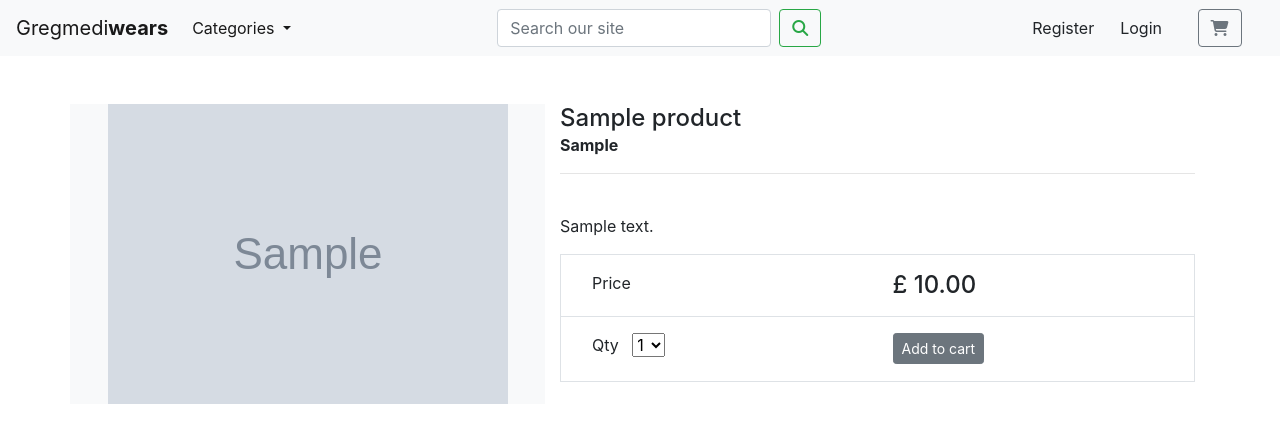
After one commit to gozygreg/gregmediwears, a Django app: a page that uses store/templates/store/base.html in a window 1280 px wide. The commit adds this page. Shown: the top 443 px of the page. Run offline with Django 3.2, Linux system fonts and the light colour scheme; tables that the repository leaves empty hold one stand-in row (values such as "Sample post"); grey boxes marked "Sample" are stand-in pictures; some libraries are stand-ins or nearby versions.

Commit message:
Create custom url or dynamic links so that users can be redirected to specific product page(product detail page) and specific category page, also build category lsit view

```diff
--- a/store/models.py
+++ b/store/models.py
@@ -1,4 +1,5 @@
 from django.db import models
+from django.urls import reverse
 
 
 class Category(models.Model):
@@ -10,6 +11,13 @@ class Category(models.Model):
 
     def __str__(self):
         return self.name
+
+    def get_absolute_url(self):
+        """
+        creates custom url so that users can be redirected to
+        specific category page
+        """
+        return reverse('list-category', args=[self.slug])
 
 
 class Product(models.Model):
@@ -29,3 +37,10 @@ class Product(models.Model):
 
     def __str__(self):
         return self.name
+
+    def get_absolute_url(self):
+        """
+        creates custom url so that users can be redirected to
+        specific product page
+        """
+        return reverse('product-info', args=[self.slug])
--- a/store/templates/store/base.html
+++ b/store/templates/store/base.html
@@ -64,14 +64,13 @@
                     </li>
                     {% for category in all_categories %}
                     <li>
-                        <a class="dropdown-item" href="">{{ category.name }}</a>
+                        <a class="dropdown-item" href="{{ category.get_absolute_url }}">{{ category.name }}</a>
                     </li>
                     {% endfor %}
                     <div class="dropdown-divider"></div>
                     <a class="dropdown-item" href="#">Something else here</a>
                 </ul>
             </li>
-
         </ul>
         <form method="GET" action="" class="form-inline my-2 my-lg-0">
             <input class="form-control mr-sm-2" type="search" placeholder="Search our site" aria-label="Search"
--- /dev/null
+++ b/store/templates/store/product-info.html
@@ -0,0 +1,61 @@
+{% extends "./base.html" %}
+{% load static %}
+{% block content %}
+<div class="container">
+    <main class="pt-5">
+        <div class="row g-3">
+            <div class="col-md-5 col-lg-5 order-md-first bg-light">
+                <!-- Product image -->
+                <img class="img-fluid mx-auto d-block" alt="{{ product.name }}" src="{{ product.image.url }}">
+            </div>
+            <div class="col-md-7 col-lg-7 ps-md-3 ps-lg-5">
+                <h1 class="mb-0 h4">
+                    <!-- Product title -->
+                    {{ product.name | capfirst}}
+                </h1>
+                <strong>
+                    <!-- Product brand -->
+                    {{ product.brand | capfirst }}
+                </strong>
+                <hr>
+                <br>
+                <p>
+                    <!-- Product description -->
+                    {{ product.description | capfirst }}
+                </p>
+                <div class="border">
+                    <div class="col border-bottom">
+                        <div class="row p-3">
+                            <div class="col-6"> Price </div>
+                            <div class="col-6 text-end"><span class="h4 fw-bold">£
+                                    <!-- Product price -->
+                                    {{ product.price }}
+                                </span></div>
+                        </div>
+                    </div>
+                    <div class="col">
+                        <div class="row p-3">
+                            <div class="col-6">
+                                <label for="select">Qty</label>
+                                &nbsp;
+                                <select id="select">
+                                    <option value="1">1</option>
+                                    <option value="2">2</option>
+                                    <option value="3">3</option>
+                                    <option value="4">4</option>
+                                </select>
+                            </div>
+                            <div class="col-6 text-end">
+                                <button type="button" id="add-button" value="" class="btn btn-secondary btn-sm">
+                                    Add to cart
+                                </button>
+                            </div>
+                        </div>
+                    </div>
+                </div>
+            </div>
+        </div>
+    </main>
+    <br>
+</div>
+{% endblock %}
--- a/store/urls.py
+++ b/store/urls.py
@@ -3,8 +3,12 @@ from . import views
 
 
 urlpatterns = [
+    # Store or homepage
     path('', views.store, name='store'),
-    path('product/<slug:slug>/', views.product_info, name='product-info'),
+    # product detail or individual product
+    path('product/<slug:product_slug>/', views.product_info, name='product-info'),
+    # Individual category
+    path('search/<slug:category_slug>/', views.list_category, name='list-category'),
 
 
 ]
--- a/store/views.py
+++ b/store/views.py
@@ -16,9 +16,18 @@ def categories(request):
     return {'all_categories': all_categories}
 
 
-def product_info(request, slug):
-    product = get_object_or_404(Product, slug=slug)
+def list_category(request, category_slug=None):
+    category = get_object_or_404(Category, slug=category_slug)
+    products = Product.objects.filter(category=category)
+    return render(request, 'store/list-category.html', {
+        'category': category,
+        'products': products
+    })
+
+
+def product_info(request, product_slug):
+    product = get_object_or_404(Product, slug=product_slug)
     context = {
         'product': product
     }
-    return render(request, 'store/product-info.html')
+    return render(request, 'store/product-info.html', context)
```
Also changed, not shown: store/templates/store/store.html (+4 -3 lines).
